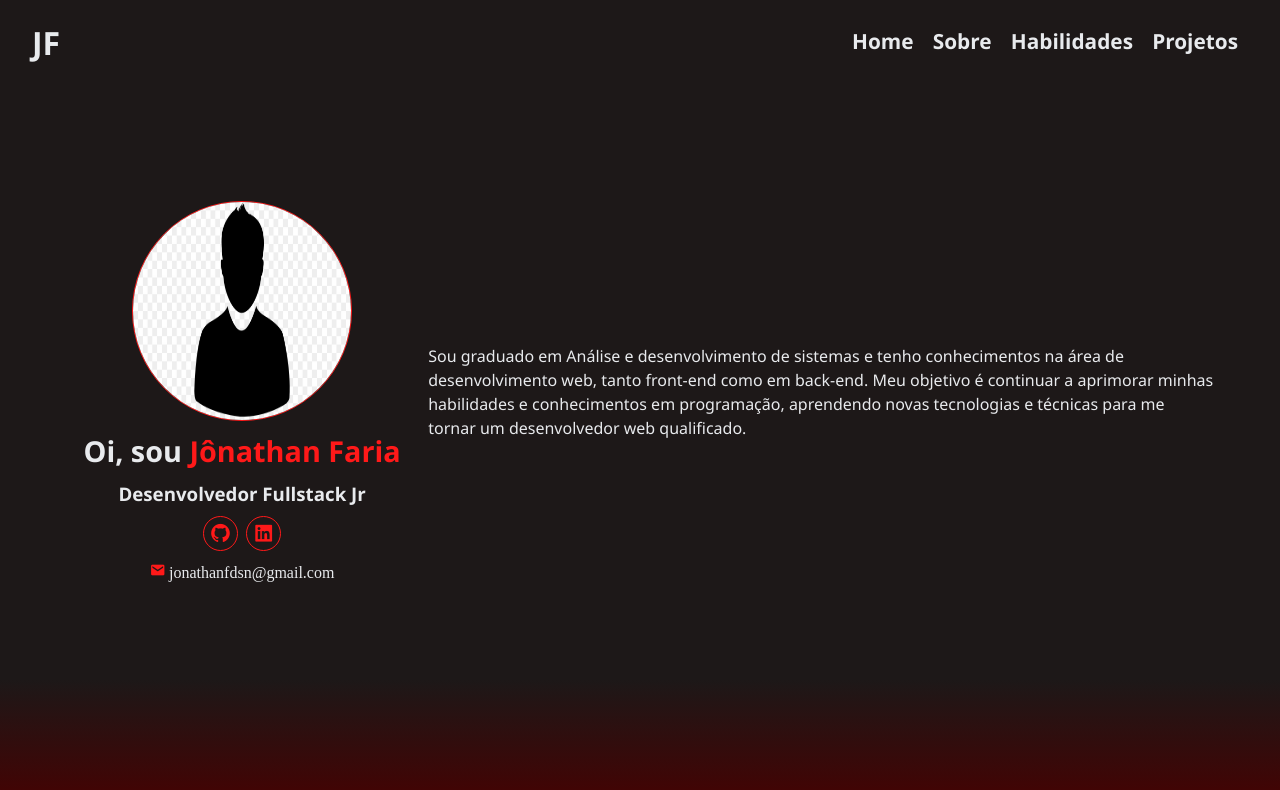
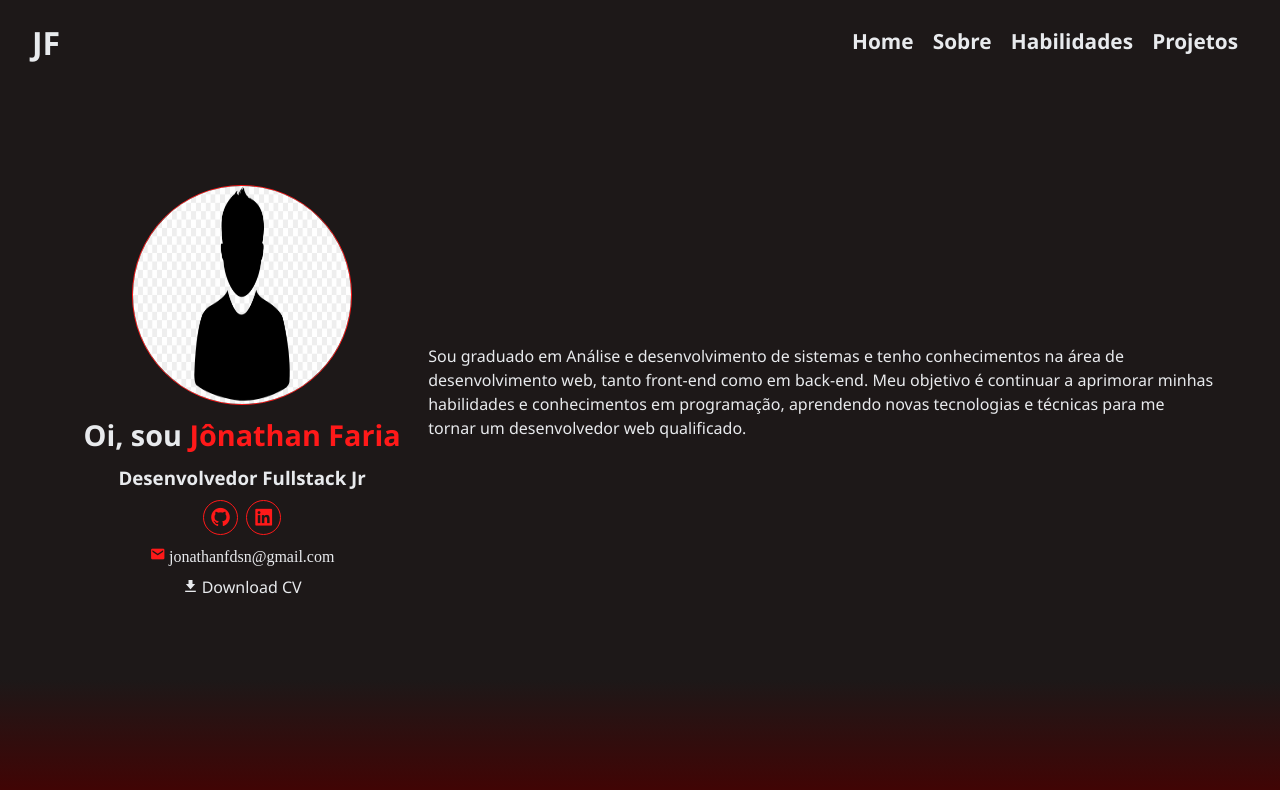
Before and after one commit to jfdsn/Meu-portfolio, a Next.js app: page / in a window 1280 px wide. Shown: the top 790 px of the page. Built offline with nearby package versions, Linux system fonts and the light colour scheme.

Commit message:
feat: Add CV download feature to home page

```diff
--- a/src/components/homePage.jsx
+++ b/src/components/homePage.jsx
@@ -24,6 +24,12 @@ export const HomePage = ({ perfil }) => {
                             <i className='bx bxs-envelope'>{perfil.email}</i>
                         </a>
                     </div>
+                    <div className="download-cv">
+                        <a href="/CV-Jonathan.pdf" download>
+                            <i className='bx bxs-download'></i>
+                            Download CV
+                        </a>
+                    </div>
                 </div>
                 <div className="about-content">
                     {perfil.about}
--- a/src/styles/style.sass
+++ b/src/styles/style.sass
@@ -126,6 +126,15 @@ header
                 vertical-align: middle
                 margin-right: 0.2rem
                 color: $light-red
+        .download-cv
+            a:hover
+                color: $light-red
+                text-shadow: 0 0 0.2rem $light-red
+            i:before
+                font-size: 1rem
+                vertical-align: middle
+                margin-right: 0.2rem
+                color: $text-color
         .about-content
             width: 60%
             text-align: justify
```
Also changed, not shown: 1 other file (tests, documents, lock files or other folders).
